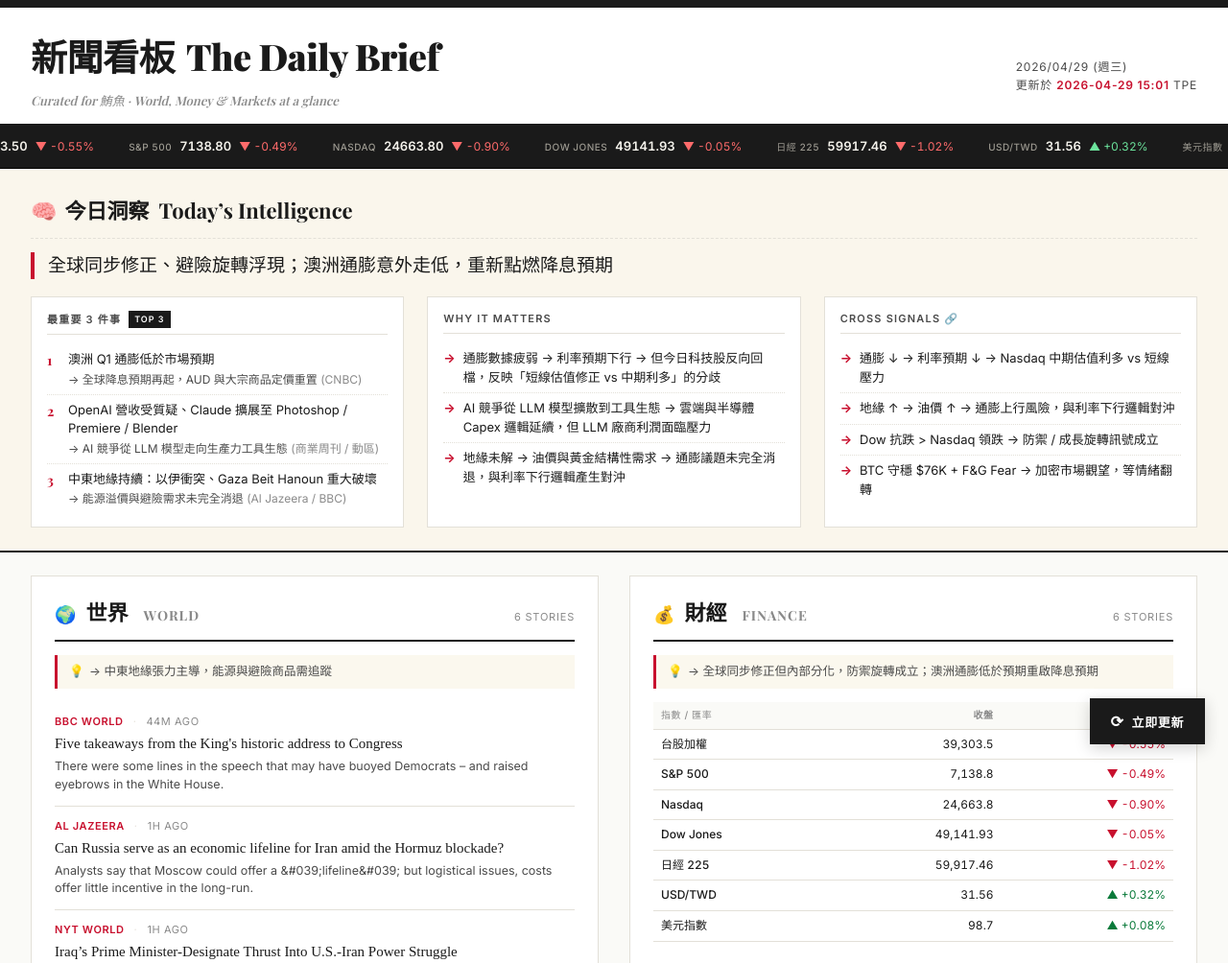
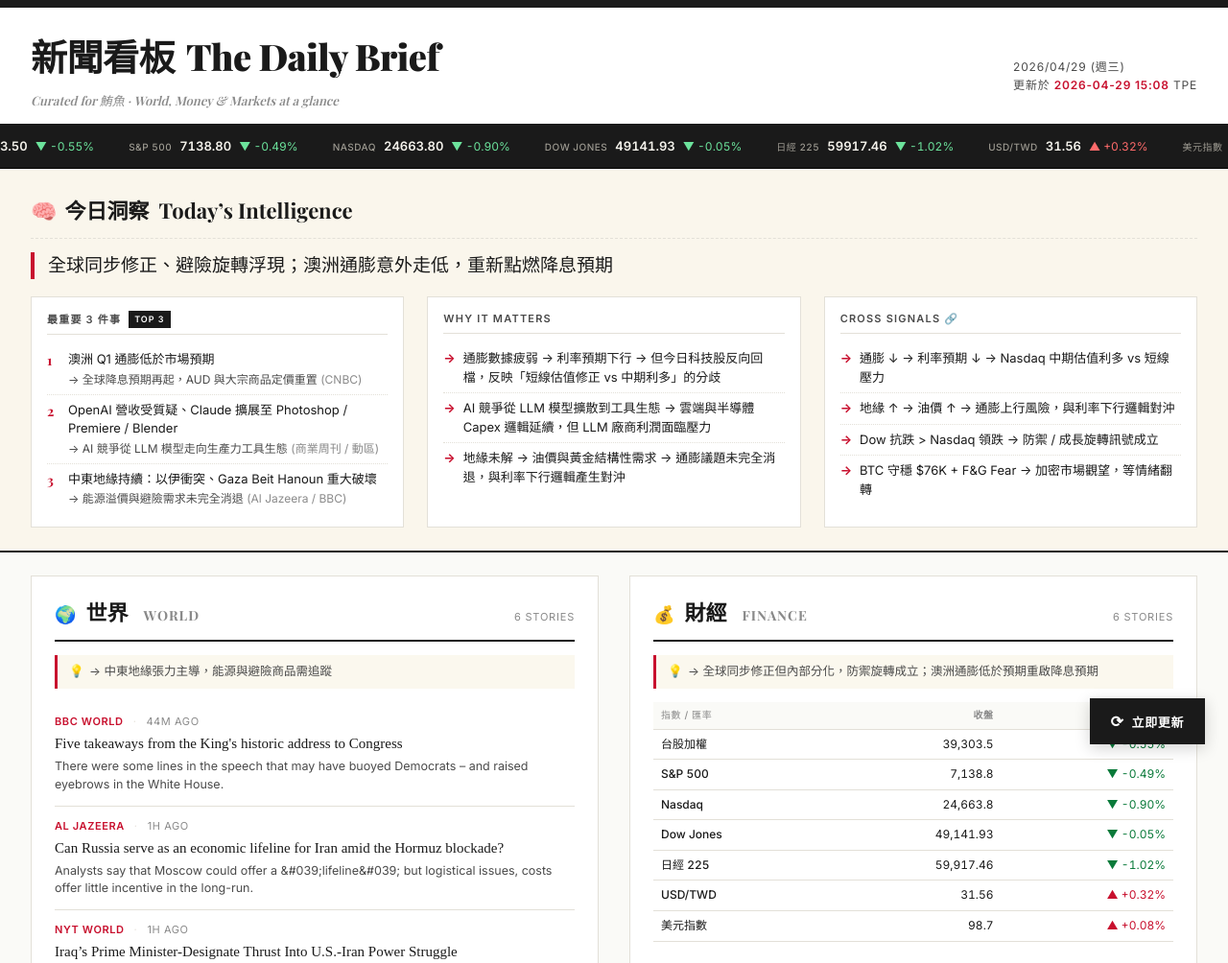
Before and after one commit to Winnie3721/news-dashboard, a plain HTML site: page dashboard/index.html in a window 1280 px wide. Shown: the top 1004 px of the page at 96% size. Drawn offline with nearby package versions, Linux system fonts and the light colour scheme.

Commit message:
Switch to Asian market color convention: red=up, green=down

```diff
--- a/dashboard/index.html
+++ b/dashboard/index.html
@@ -268,8 +268,9 @@
     font-size: 13px;
     color: #f5f3ec;
   }
-  .ticker-item .pct.up { color: #6ce39c; }
-  .ticker-item .pct.down { color: #ff6b6b; }
+  /* 亞股慣例：漲紅、跌綠 */
+  .ticker-item .pct.up { color: #ff6b6b; }
+  .ticker-item .pct.down { color: #6ce39c; }
 
   /* === Market table (in-section) === */
   .market-table {
@@ -298,8 +299,9 @@
     text-align: left;
     font-weight: 500;
   }
-  .market-table .up { color: var(--green); }
-  .market-table .down { color: var(--red); }
+  /* 亞股慣例：漲紅、跌綠 */
+  .market-table .up { color: var(--red); }
+  .market-table .down { color: var(--green); }
 
   /* === Layout === */
   .container {
@@ -437,8 +439,9 @@
     font-variant-numeric: tabular-nums;
     margin-top: 2px;
   }
-  .coin-change.up { color: var(--green); }
-  .coin-change.down { color: var(--red); }
+  /* 亞股慣例：漲紅、跌綠 */
+  .coin-change.up { color: var(--red); }
+  .coin-change.down { color: var(--green); }
   .fg-box {
     border: 1px solid var(--rule);
     padding: 10px 12px;
@@ -590,7 +593,7 @@
     </div>
     <div class="masthead-meta">
       <div id="today-date">—</div>
-      <div>更新於 <strong>2026-04-29 15:01</strong> TPE</div>
+      <div>更新於 <strong>2026-04-29 15:08</strong> TPE</div>
     </div>
   </div>
 </header>
```
Also changed, not shown: dashboard/template.html (+9 -6 lines).
